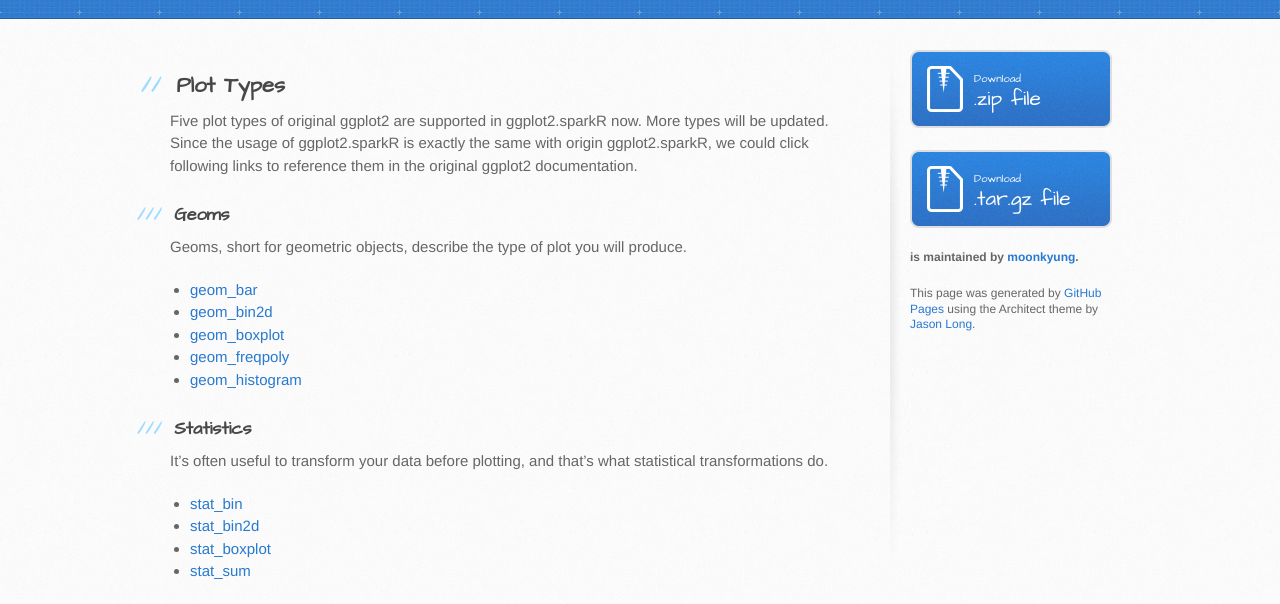
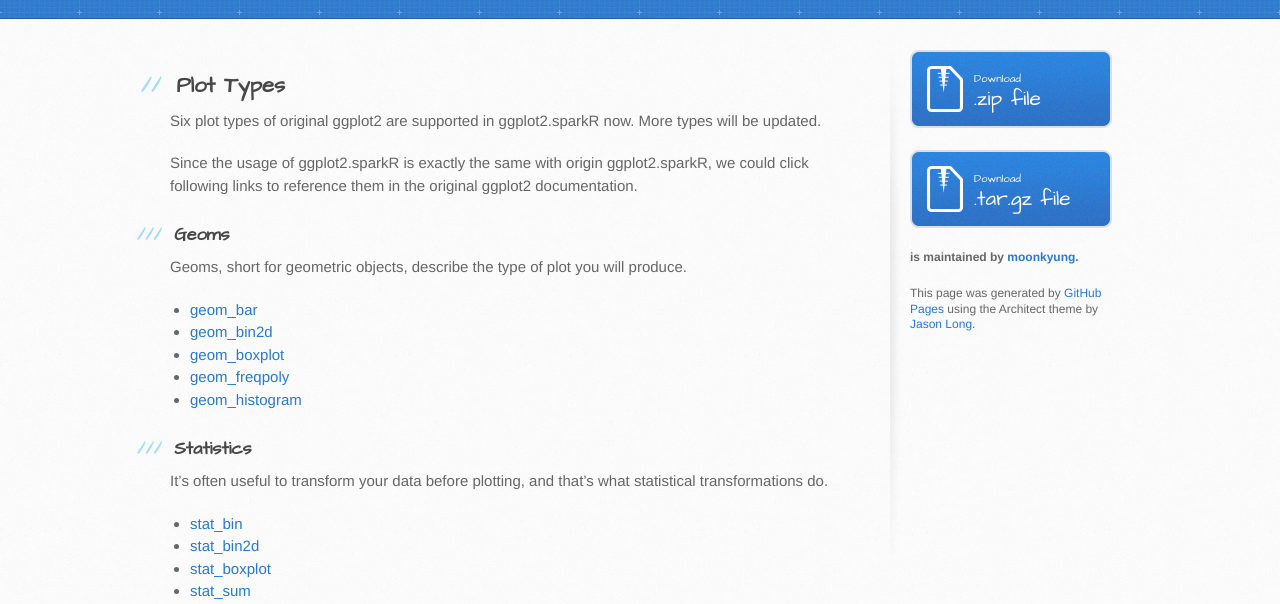
Before and after one commit to moonkyung/Test, a plain HTML site: page index.html in a window 1280 px wide. Shown: the part 148-752 px from the top of the page. Drawn offline with Linux system fonts and the light colour scheme.

```diff
--- a/index.html
+++ b/index.html
@@ -31,8 +31,9 @@
           <h2>
 <a id="plot-types" class="anchor" href="#plot-types" aria-hidden="true"><span class="octicon octicon-link"></span></a>Plot Types</h2>
 
-<p>Five plot types of original ggplot2 are supported in ggplot2.sparkR now. More types will be updated.
-Since the usage of ggplot2.sparkR is exactly the same with origin ggplot2.sparkR, we could click following links to reference them in the original ggplot2 documentation.</p>
+<p>Six plot types of original ggplot2 are supported in ggplot2.sparkR now. More types will be updated.</p>
+
+<p>Since the usage of ggplot2.sparkR is exactly the same with origin ggplot2.sparkR, we could click following links to reference them in the original ggplot2 documentation.</p>
 
 <h3>
 <a id="geoms" class="anchor" href="#geoms" aria-hidden="true"><span class="octicon octicon-link"></span></a>Geoms</h3>
```
Also changed, not shown: params.json (+1 -1 lines).
